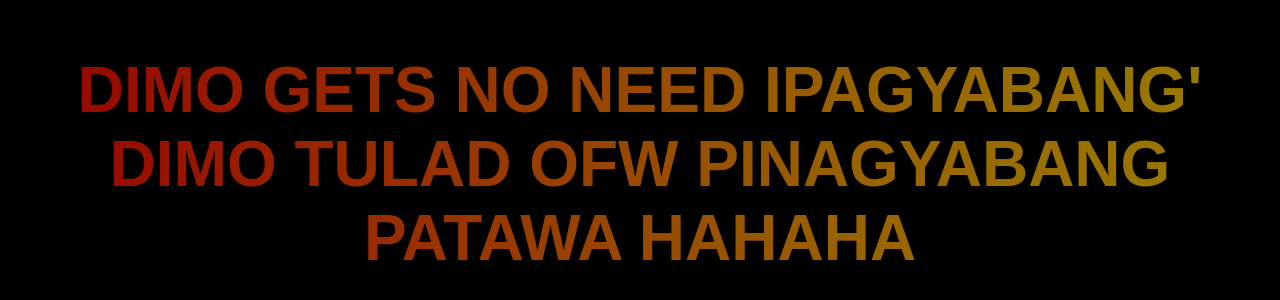
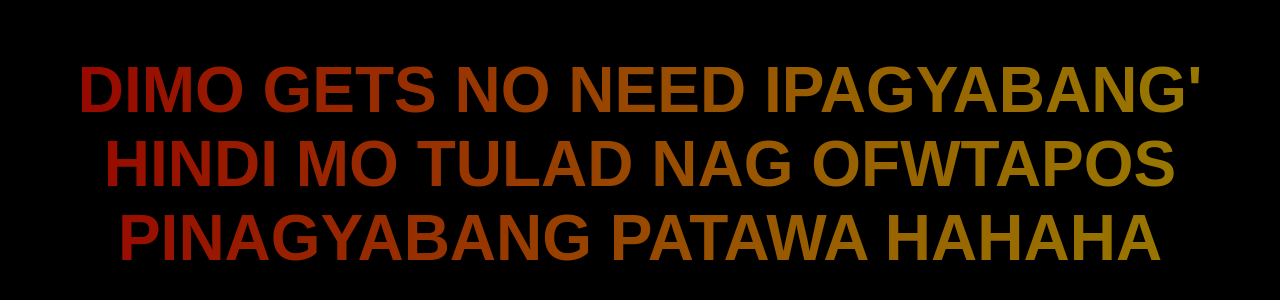
Before and after one commit to venusofstar/Example, a plain HTML site: page index.html in a window 1280 px wide. Shown: the part 236-536 px from the top of the page. Drawn offline with Linux system fonts and the light colour scheme.

Commit message:
Update index.html

```diff
--- a/index.html
+++ b/index.html
@@ -48,6 +48,6 @@
 
 
 <body>
-  <div class="text">DIMO GETS NO NEED IPAGYABANG' DIMO TULAD OFW PINAGYABANG PATAWA HAHAHA</div>
+  <div class="text">DIMO GETS NO NEED IPAGYABANG' HINDI MO TULAD NAG OFWTAPOS PINAGYABANG PATAWA HAHAHA</div>
 </body>
 </html>
```
